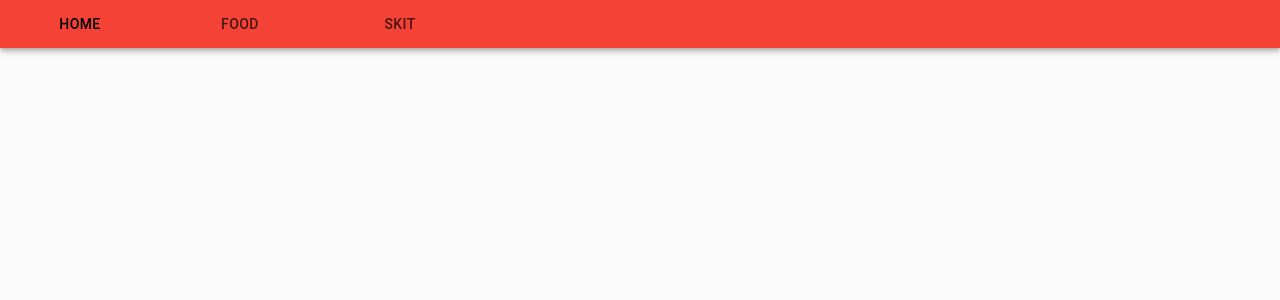
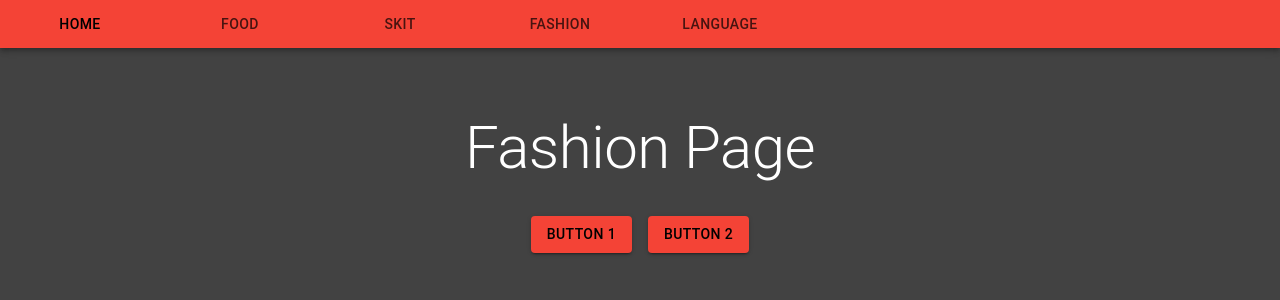
Before and after one commit to danielduydinh/Banquet_Site, a React (Create React App) app: page /fashion in a window 1280 px wide. Shown: the top 300 px of the page. Built offline with nearby package versions, Linux system fonts and the light colour scheme.

Commit message:
Added more tabs and pages

```diff
--- a/src/Components/AppBar.js
+++ b/src/Components/AppBar.js
@@ -1,11 +1,7 @@
 import React from 'react';
 import AppBar from '@material-ui/core/AppBar';
-
 import CssBaseline from '@material-ui/core/CssBaseline';
-
-
 import { makeStyles } from '@material-ui/core/styles';
-
 import Tabs from '@material-ui/core/Tabs';
 import Tab from '@material-ui/core/Tab';
 import { createMuiTheme } from '@material-ui/core/styles';
@@ -19,6 +15,8 @@ import {
 import Mainpage from '../Pages/MainPage.js';
 import Foodpage from '../Pages/FoodPage.js';
 import Skitpage from '../Pages/SkitPage.js';
+import Fashionpage from '../Pages/FashionPage.js';
+import Langpage from '../Pages/LangPage.js';
 // im a comment
 /**
  * Resources consulted:
@@ -79,12 +77,16 @@ export default function Appbar() {
             <Tab label="Home" to="/" component={Link} value='home'/>
             <Tab label="Food" to="/food" component={Link} value='food'/>
             <Tab label="Skit" to="/skit" component={Link} value='skit'/>
+            <Tab label="Fashion" to="/fashion" component={Link} value='fashion'/>
+            <Tab label="Language" to="/language" component={Link} value='language'/>
           </Tabs>
         </AppBar>
         <Switch>
             <Route exact path="/" component={Mainpage} />
             <Route path="/food" component={Foodpage} />
             <Route exact path="/skit" component={Skitpage} />
+            <Route exact path="/fashion" component={Fashionpage} />
+            <Route exact path="/language" component={Langpage} />
           </Switch>
         </ThemeProvider>
       </Router>
--- /dev/null
+++ b/src/Pages/FashionPage.js
@@ -0,0 +1,70 @@
+import React from 'react';
+import Button from '@material-ui/core/Button';
+import Grid from '@material-ui/core/Grid';
+import Typography from '@material-ui/core/Typography';
+import { makeStyles } from '@material-ui/core/styles';
+import Container from '@material-ui/core/Container';
+import { createMuiTheme } from '@material-ui/core/styles';
+import { ThemeProvider } from '@material-ui/core/styles';
+
+const theme = createMuiTheme({
+  palette: {
+    type: 'dark',
+    primary: {
+      light: '#ff7961',
+      main: '#f44336',
+      dark: '#ba000d',
+      contrastText: '#000',
+    },
+    secondary: {
+      light: '#ff7961',
+      main: '#f44336',
+      dark: '#ba000d',
+      contrastText: '#000',
+    },
+    background: {
+      default: '#424242',
+      paper: '#424242',
+    },
+  },
+});
+const useStyles = makeStyles((theme) => ({
+  PageContent: {
+    backgroundColor: '#424242',
+    padding: theme.spacing(8, 0, 6),
+    width: '100vw',
+    height: '100vh',
+  },
+  PageButtons: {
+    marginTop: theme.spacing(4),
+  },
+}));
+
+export default function Fashionpage() {
+  const classes = useStyles();
+  return (
+    <ThemeProvider theme={theme}>
+      <div className={classes.PageContent}>
+        <Container maxWidth="sm">
+          <Typography component="h1" variant="h2" align="center" color="textPrimary" gutterBottom>
+            Fashion Page
+          </Typography>
+          <div className={classes.PageButtons}>
+            <Grid container spacing={2} justify="center">
+              <Grid item>
+                <Button variant="contained" color="primary">
+                  Button 1
+                </Button>
+              </Grid>
+              <Grid item>
+                <Button variant="contained" color="primary">
+                  Button 2
+                </Button>
+              </Grid>
+            </Grid>
+          </div>
+        </Container>
+      </div>
+    </ThemeProvider>
+  )
+}
--- /dev/null
+++ b/src/Pages/LangPage.js
@@ -0,0 +1,70 @@
+import React from 'react';
+import Button from '@material-ui/core/Button';
+import Grid from '@material-ui/core/Grid';
+import Typography from '@material-ui/core/Typography';
+import { makeStyles } from '@material-ui/core/styles';
+import Container from '@material-ui/core/Container';
+import { createMuiTheme } from '@material-ui/core/styles';
+import { ThemeProvider } from '@material-ui/core/styles';
+
+const theme = createMuiTheme({
+  palette: {
+    type: 'dark',
+    primary: {
+      light: '#ff7961',
+      main: '#f44336',
+      dark: '#ba000d',
+      contrastText: '#000',
+    },
+    secondary: {
+      light: '#ff7961',
+      main: '#f44336',
+      dark: '#ba000d',
+      contrastText: '#000',
+    },
+    background: {
+      default: '#424242',
+      paper: '#424242',
+    },
+  },
+});
+const useStyles = makeStyles((theme) => ({
+  PageContent: {
+    backgroundColor: '#424242',
+    padding: theme.spacing(8, 0, 6),
+    width: '100vw',
+    height: '100vh',
+  },
+  PageButtons: {
+    marginTop: theme.spacing(4),
+  },
+}));
+
+export default function Langpage() {
+  const classes = useStyles();
+  return (
+    <ThemeProvider theme={theme}>
+      <div className={classes.PageContent}>
+        <Container maxWidth="sm">
+          <Typography component="h1" variant="h2" align="center" color="textPrimary" gutterBottom>
+            Language Page
+          </Typography>
+          <div className={classes.PageButtons}>
+            <Grid container spacing={2} justify="center">
+              <Grid item>
+                <Button variant="contained" color="primary">
+                  Button 1
+                </Button>
+              </Grid>
+              <Grid item>
+                <Button variant="contained" color="primary">
+                  Button 2
+                </Button>
+              </Grid>
+            </Grid>
+          </div>
+        </Container>
+      </div>
+    </ThemeProvider>
+  )
+}
```
